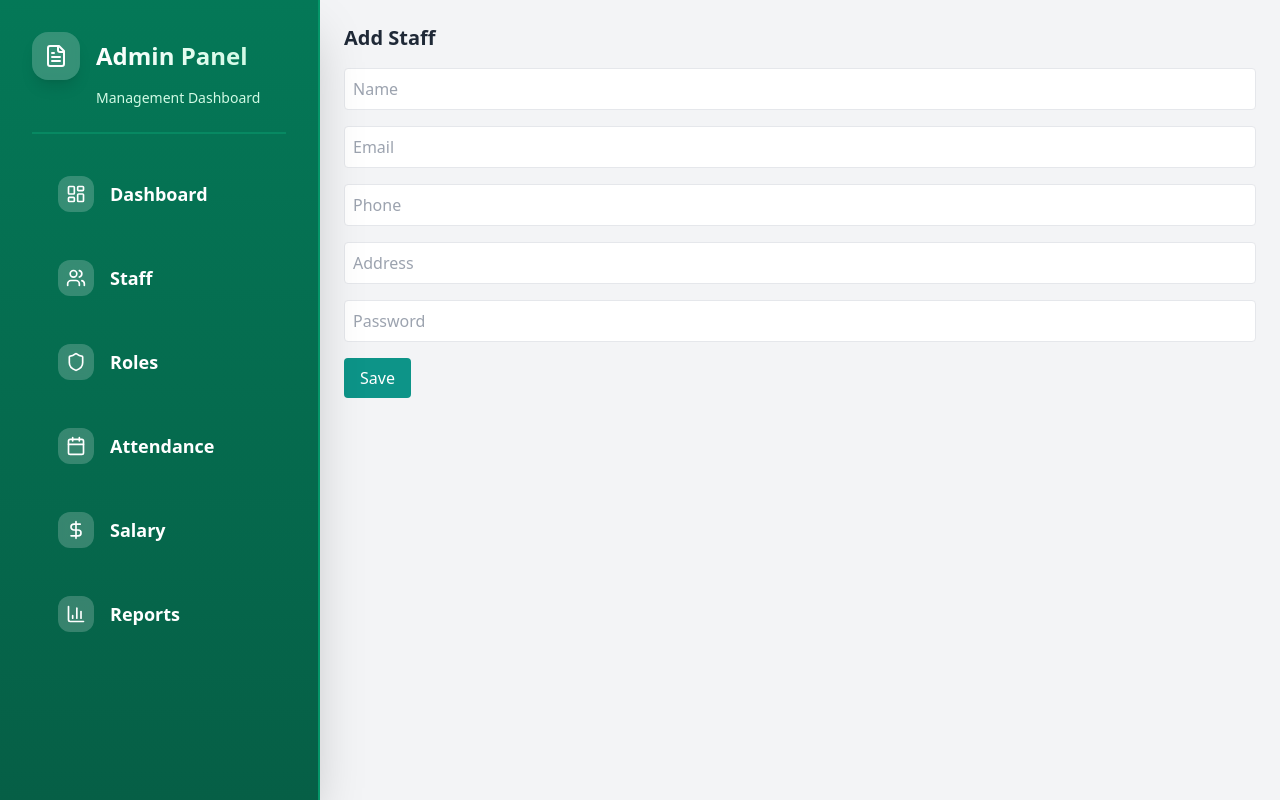
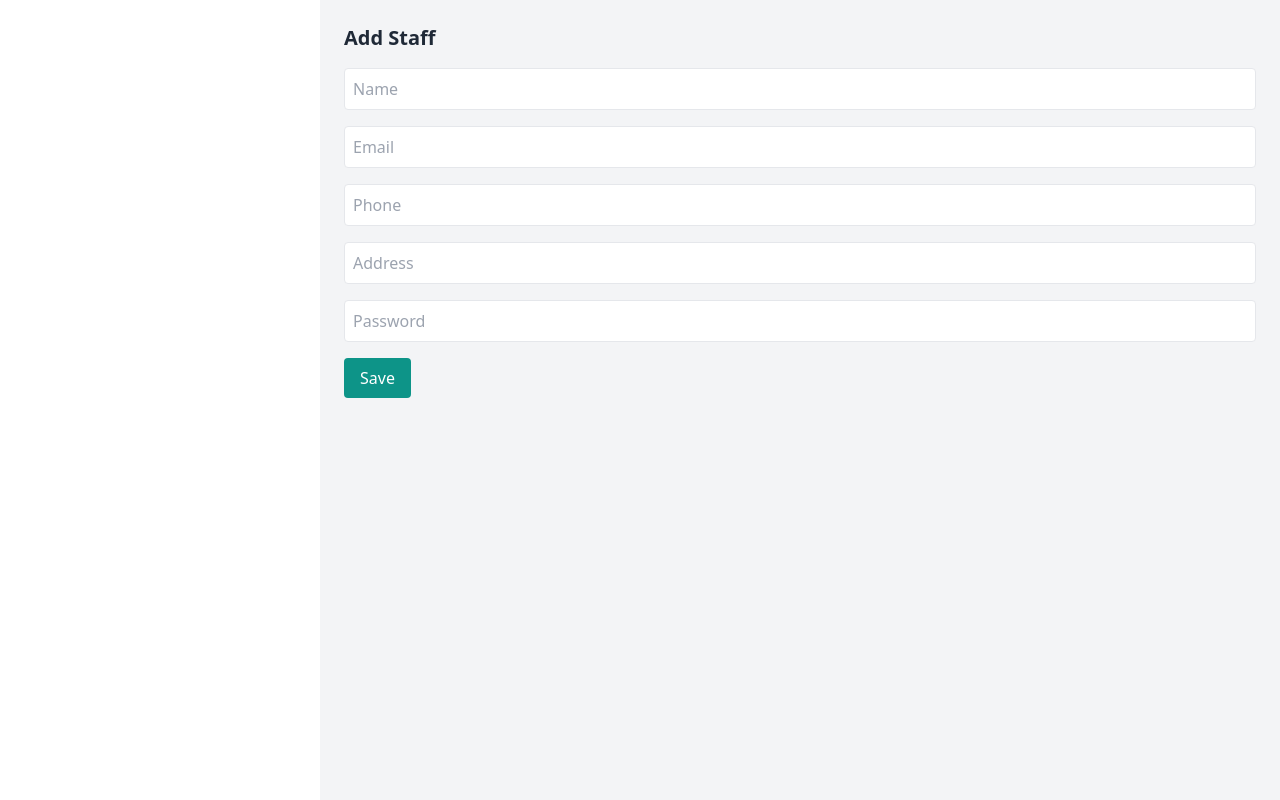
Before and after one commit to it23625952/Lanka-Pharmacy, a React (Vite) app in the folder frontend/: page /staff/add in a window 1280 px wide. Built offline with nearby package versions, Linux system fonts and the light colour scheme.

Commit message:
Dom Fixes

```diff
--- a/frontend/src/App.jsx
+++ b/frontend/src/App.jsx
@@ -1,6 +1,5 @@
 import React from "react";
-import { Routes, Route, Navigate } from "react-router-dom";
-import Sidebar from "./components/Sidebar";
+import { Routes, Route, Navigate } from "react-router";
 import ProtectedRoute from "./components/ProtectedRoute";
 
 // Public routes
@@ -34,9 +33,6 @@ import ProductDetailPage from "./pages/ProductDetailPage";
 function App() {
   return (
     <div className="flex min-h-screen">
-      {/* Sidebar */}
-      <Sidebar />
-
       {/* Main content */}
       <div className="flex-1 ml-80 bg-gray-100 min-h-screen">
         <main className="p-6">
--- a/frontend/src/components/Sidebar.jsx
+++ b/frontend/src/components/Sidebar.jsx
@@ -1,5 +1,5 @@
 import React from "react";
-import { Link, useLocation } from "react-router-dom";
+import { Link, useLocation } from "react-router";
 import {
   LayoutDashboard,
   Users,
--- a/frontend/src/pages/AddStaff.jsx
+++ b/frontend/src/pages/AddStaff.jsx
@@ -1,5 +1,5 @@
 import React from "react";
-import { useNavigate } from "react-router-dom";
+import { useNavigate } from "react-router";
 import api from "../lib/axios";
 import StaffForm from "../components/StaffForm";
 
--- a/frontend/src/pages/EditStaff.jsx
+++ b/frontend/src/pages/EditStaff.jsx
@@ -1,5 +1,5 @@
 import React, { useEffect, useState } from "react";
-import { useNavigate, useParams } from "react-router-dom";
+import { useNavigate, useParams } from "react-router";
 import api from "../lib/axios";
 import StaffForm from "../components/StaffForm";
 
--- a/frontend/src/pages/StaffList.jsx
+++ b/frontend/src/pages/StaffList.jsx
@@ -1,6 +1,5 @@
-
 import React, { useEffect, useState } from "react";
-import { Link } from "react-router-dom";
+import { Link } from "react-router";
 import api from "../lib/axios";
 
 const StaffList = () => {
```
Also changed, not shown: frontend/src/pages/StaffProfile.jsx (+1 -14 lines).
